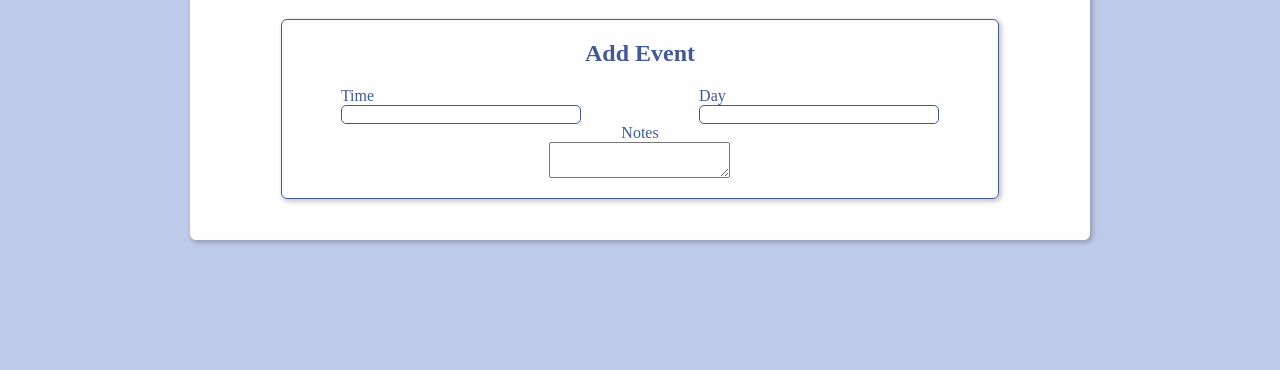
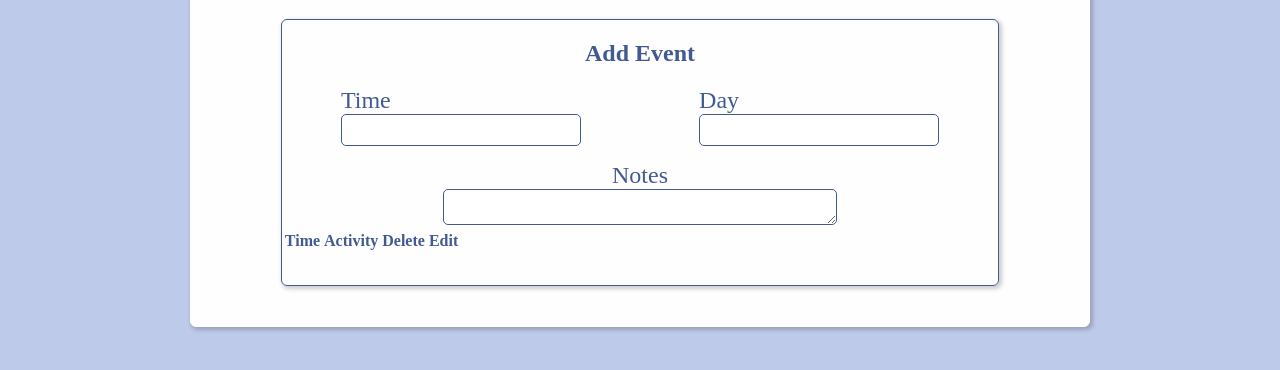
Before and after one commit to cathyygrcia/week-planner, a website: page index.html in a window 1280 px wide. Shown: the part 222-592 px from the top of the page. Drawn offline with Linux system fonts and the light colour scheme.

Commit message:
Started table design

```diff
--- a/index.html
+++ b/index.html
@@ -98,6 +98,16 @@
             </div>
           </div>
         </form>
+        <div class="table-container">
+          <table>
+            <tr>
+              <th>Time</th>
+              <th>Activity</th>
+              <th>Delete</th>
+              <th>Edit</th>
+            </tr>
+          </table>
+        </div>
       </div>
     </div>
   </main>
--- a/styles.css
+++ b/styles.css
@@ -94,7 +94,7 @@ a {
   box-shadow: 2px 2px 4px 1px rgba(0, 0, 0, 0.2);
   border-radius: 6px;
   margin: 0 auto;
-  padding-bottom: 1rem;
+  padding-bottom: 2rem;
 }
 
 .col-full {
@@ -109,6 +109,18 @@ a {
 
 input {
   width: 15rem;
+  font-size: 1.5rem;
   border-radius: 5px;
   border: 1px solid rgb(66, 90, 146);
+  margin-bottom: 1rem;
 }
+
+textarea {
+  border-radius: 5px;
+  border: 1px solid rgb(66, 90, 146);
+  width: 55%;
+}
+
+label {
+  font-size: 1.5rem;
+}
```
